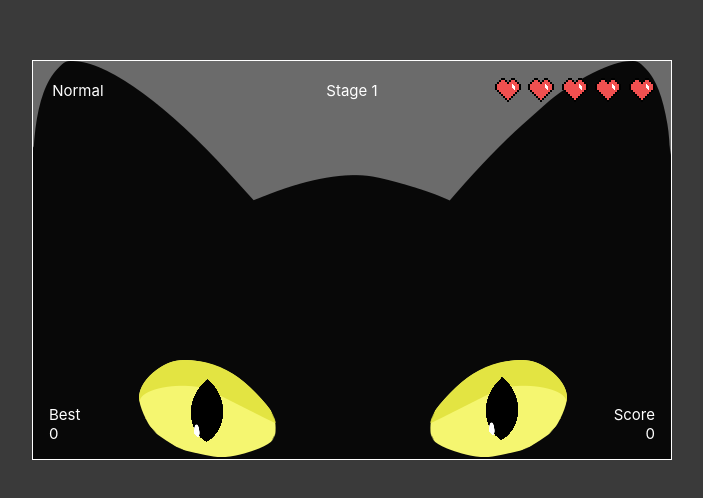
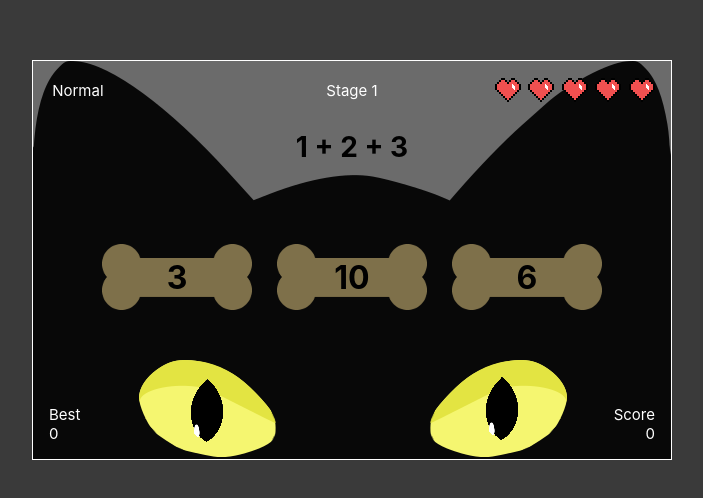
Before and after one commit to jampinha/catmatics, a Vue app: page /board in a window 1280 px wide. Shown: the part 140-638 px from the top of the page, without its empty margins (288-991 px from the left). Built offline with nearby package versions, Linux system fonts and the light colour scheme.

Commit message:
feat: implements the board scene ui

```diff
--- /dev/null
+++ b/src/components/BoardScene.vue
@@ -0,0 +1,56 @@
+<template>
+	<div class="board-scene">
+		<div class="question">1 + 2 + 3</div>
+		<div class="buttons">
+			<div class="bone">3</div>
+			<div class="bone">10</div>
+			<div class="bone">6</div>
+		</div>
+	</div>
+</template>
+
+<script setup lang="ts">
+</script>
+
+<style>
+.board-scene {
+	display: flex;
+	flex-wrap: wrap;
+	width: 100%;
+	height: 260px;
+	font-size: 28px;
+}
+
+.question {
+	display: flex;
+	justify-content: center;
+	align-items: center;
+	text-align: center;
+	font-weight: bold;
+	width: 250px;
+	height: 50px;
+	margin: 0 auto;
+}
+
+.buttons {
+	display: flex;
+	justify-content: space-between;
+	align-items: center;
+	width: 500px;
+	height: 70px;
+	margin: 0 auto;
+}
+
+.bone {
+	display: flex;
+	align-items: center;
+	justify-content: center;
+	width: 150px;
+	height: 66px;
+	border: none;
+	background: transparent;
+	background-image: url('@/assets/bone.png');
+	font-weight: bold;
+	font-size: 2rem;
+}
+</style>
--- a/src/components/GameBoard.vue
+++ b/src/components/GameBoard.vue
@@ -1,12 +1,14 @@
 <template>
 	<div class="game-board">
 		<BoardHeader></BoardHeader>
+		<BoardScene></BoardScene>
 		<BoardFooter></BoardFooter>
 	</div>
 </template>
 
 <script lang="ts" setup>
 import BoardHeader from '@/components/BoardHeader.vue';
+import BoardScene from '@/components/BoardScene.vue';
 import BoardFooter from '@/components/BoardFooter.vue';
 </script>
 
```
Also changed, not shown: 1 other file (tests, documents, lock files or other folders).
